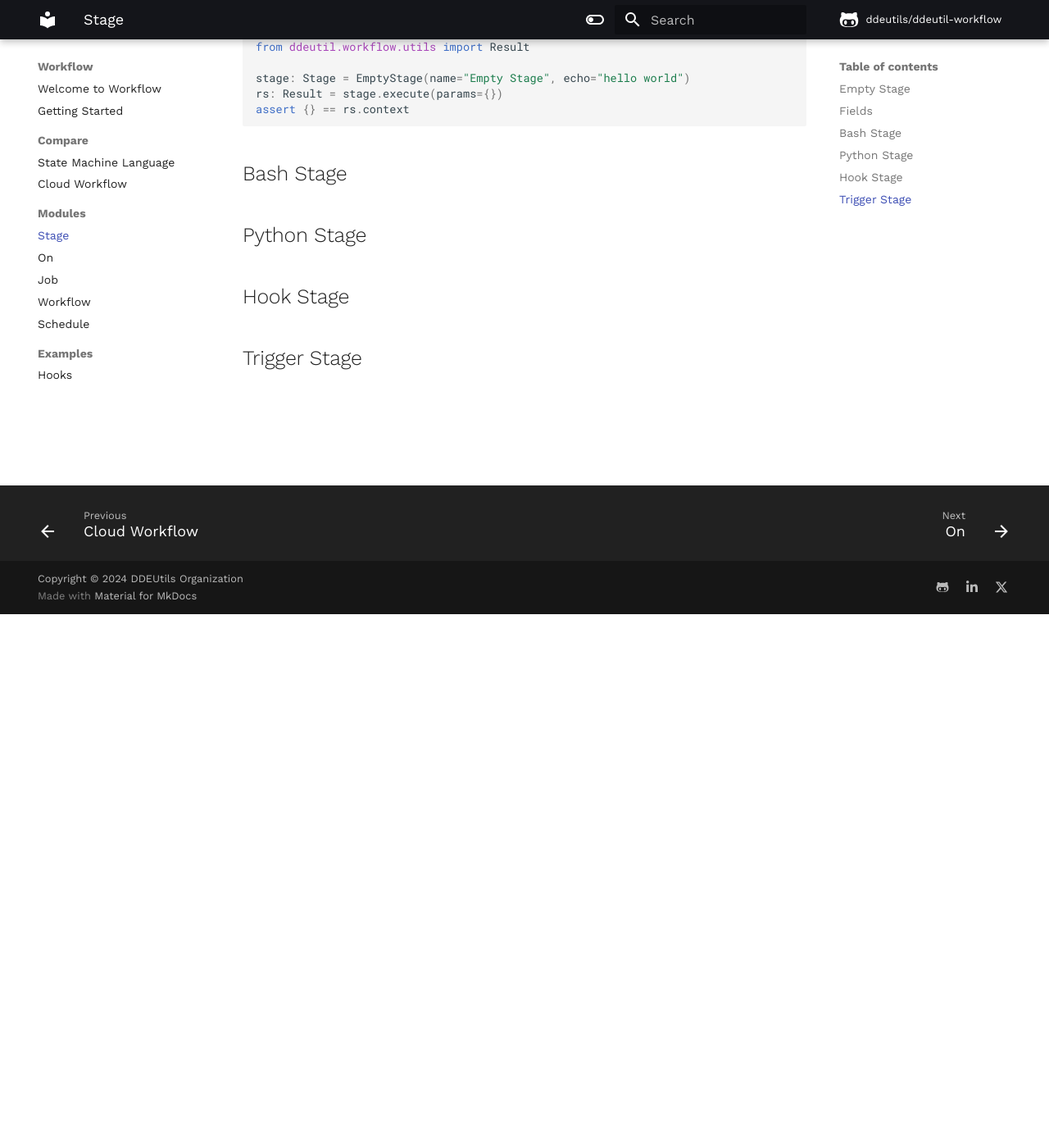
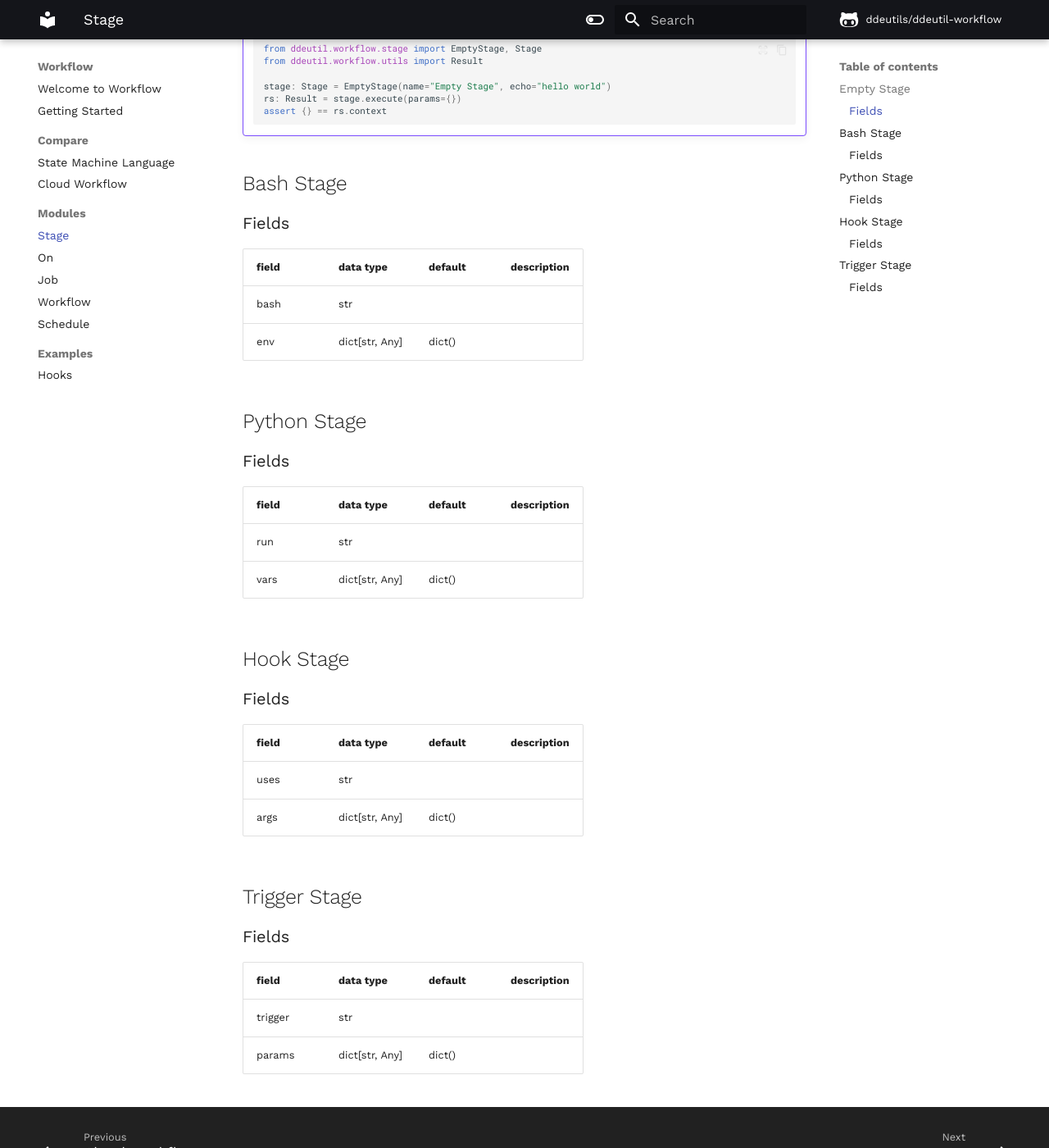
Before and after one commit to ddeutils/ddeutil-workflow, an MkDocs documentation site: the page built from docs/modules/stage.md, in a window 1280 px wide and 1400 px high, scrolled down 651 px. Shown: the whole window at 82% size. Built offline with MkDocs 1.6.1 and Material for MkDocs 9.7.7, drawn with Linux system fonts in a browser that asks for light colours; comment, search, counter and statistics services are not loaded.

````diff
--- a/docs/modules/stage.md
+++ b/docs/modules/stage.md
@@ -10,26 +10,56 @@
 
 ## Empty Stage
 
-## Fields
+### Fields
 
 | field | data type   | default | description |
 |-------|-------------|---------|-------------|
 | echo  | str \| None | None    |             |
 | sleep | float       | 0       |             |
 
-```python
-from ddeutil.workflow.stage import EmptyStage, Stage
-from ddeutil.workflow.utils import Result
+!!! example
 
-stage: Stage = EmptyStage(name="Empty Stage", echo="hello world")
-rs: Result = stage.execute(params={})
-assert {} == rs.context
-```
+    ```python
+    from ddeutil.workflow.stage import EmptyStage, Stage
+    from ddeutil.workflow.utils import Result
+
+    stage: Stage = EmptyStage(name="Empty Stage", echo="hello world")
+    rs: Result = stage.execute(params={})
+    assert {} == rs.context
+    ```
 
 ## Bash Stage
 
+### Fields
+
+| field   | data type      | default | description |
+|---------|----------------|---------|-------------|
+| bash    | str            |         |             |
+| env     | dict[str, Any] | dict()  |             |
+
 ## Python Stage
+
+### Fields
+
+| field | data type      | default | description |
+|-------|----------------|---------|-------------|
+| run   | str            |         |             |
+| vars  | dict[str, Any] | dict()  |             |
 
 ## Hook Stage
 
+### Fields
+
+| field  | data type           | default | description |
+|--------|---------------------|---------|-------------|
+| uses   | str                 |         |             |
+| args   | dict[str, Any]      | dict()  |             |
+
 ## Trigger Stage
+
+### Fields
+
+| field     | data type      | default | description |
+|-----------|----------------|---------|-------------|
+| trigger   | str            |         |             |
+| params    | dict[str, Any] | dict()  |             |
````
Also changed, not shown: docs/modules/job.md (+4 -2 lines), 4 other files.
